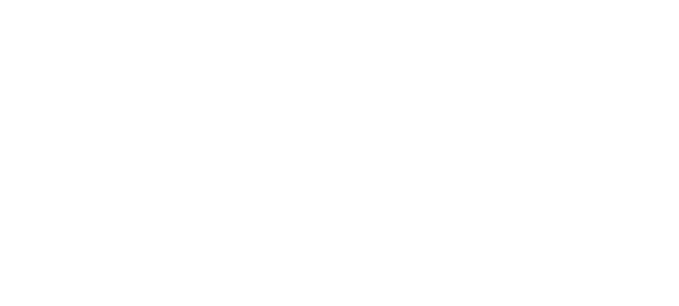
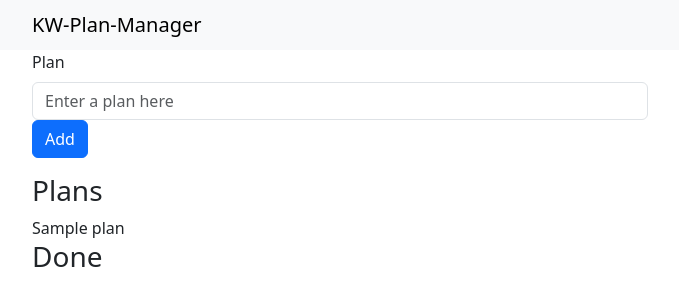
Before and after one commit to suglory94/kw-plan-manager, a plain HTML site: page index.html in a window 1280 px wide. Shown: the whole page, without its empty margins (300-979 px from the left). Drawn offline with nearby package versions, Linux system fonts and the light colour scheme.

Commit message:
Adding_Example

```diff
--- a/index.html
+++ b/index.html
@@ -10,12 +10,40 @@
 
     <title>KW-Plan-Manager</title>
     <style>
-        /* CSS Code */
+        .container {
+            width: 640px;
+        }
     </style>
 </head>
 
 <body>
     <!-- HTML Code -->
+    <nav class="navbar bg-body-tertiary">
+        <div class="container">
+            <span class="navbar-brand mb-0 h1">KW-Plan-Manager</span>
+        </div>
+    </nav>
+    <div class="container">
+        <div class="mb-3">
+            <label for="exampleFormControlInput1" class="form-label">Plan</label>
+            <input type="text" class="form-control" id="exampleFormControlInput1" placeholder="Enter a plan here">
+            <button type="button" class="btn btn-primary">Add</button>
+        </div>
+
+        <div>
+            <h3>Plans</h3>
+            <div id="plan-list">
+                <div class="plan">Sample plan</div>
+            </div>
+        </div>
+
+        <div>
+            <h3>Done</h3>
+            <div id="done-list">
+
+            </div>
+        </div>
+    </div>
 
     <script src="https://cdn.jsdelivr.net/npm/bootstrap@5.3.8/dist/js/bootstrap.bundle.min.js"></script>
 
```
